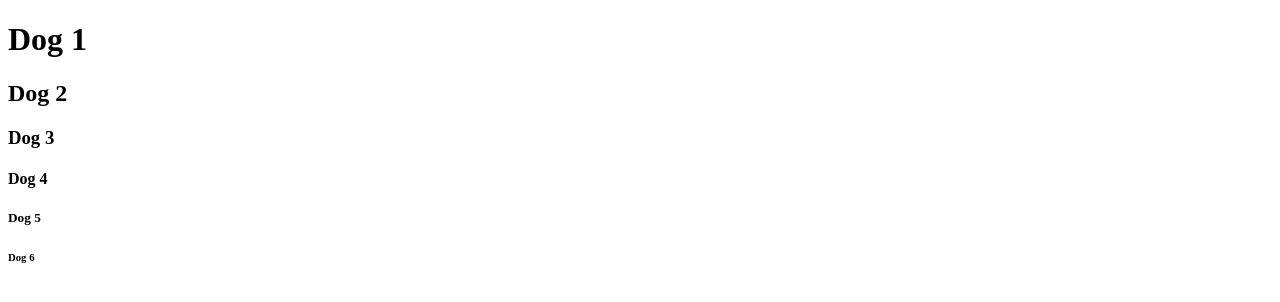
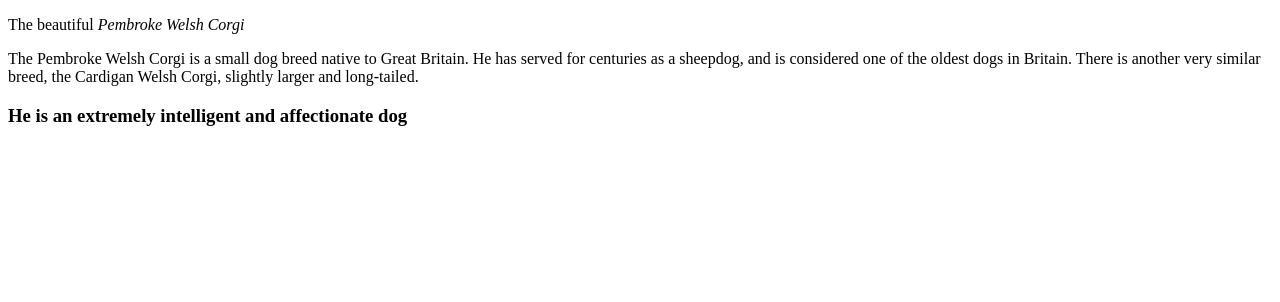
Before and after one commit to agabriela10/holberton-learning_web_programming, a plain HTML site: page index.html in a window 1280 px wide. Drawn offline with Linux system fonts and the light colour scheme.

Commit message:
project #2
Add <b>, <i>, <p>

```diff
--- a/index.html
+++ b/index.html
@@ -4,11 +4,8 @@
   <title>Page Title</title>
 </head>
 <body>
-  <h1>Dog 1</h1>
-  <h2>Dog 2</h2>
-  <h3>Dog 3</h3>
-  <h4>Dog 4</h4>
-  <h5>Dog 5</h5>
-  <h6>Dog 6</h6>
+<p>The beautiful <i>Pembroke Welsh Corgi</i></p>
+<p>The Pembroke Welsh Corgi is a small dog breed native to Great Britain. He has served for centuries as a sheepdog, and is considered one of the oldest dogs in Britain. There is another very similar breed, the Cardigan Welsh Corgi, slightly larger and long-tailed.</p>
+<h3><b>He is an extremely intelligent and affectionate dog</b></h3>
 </body>
 </html>
```
